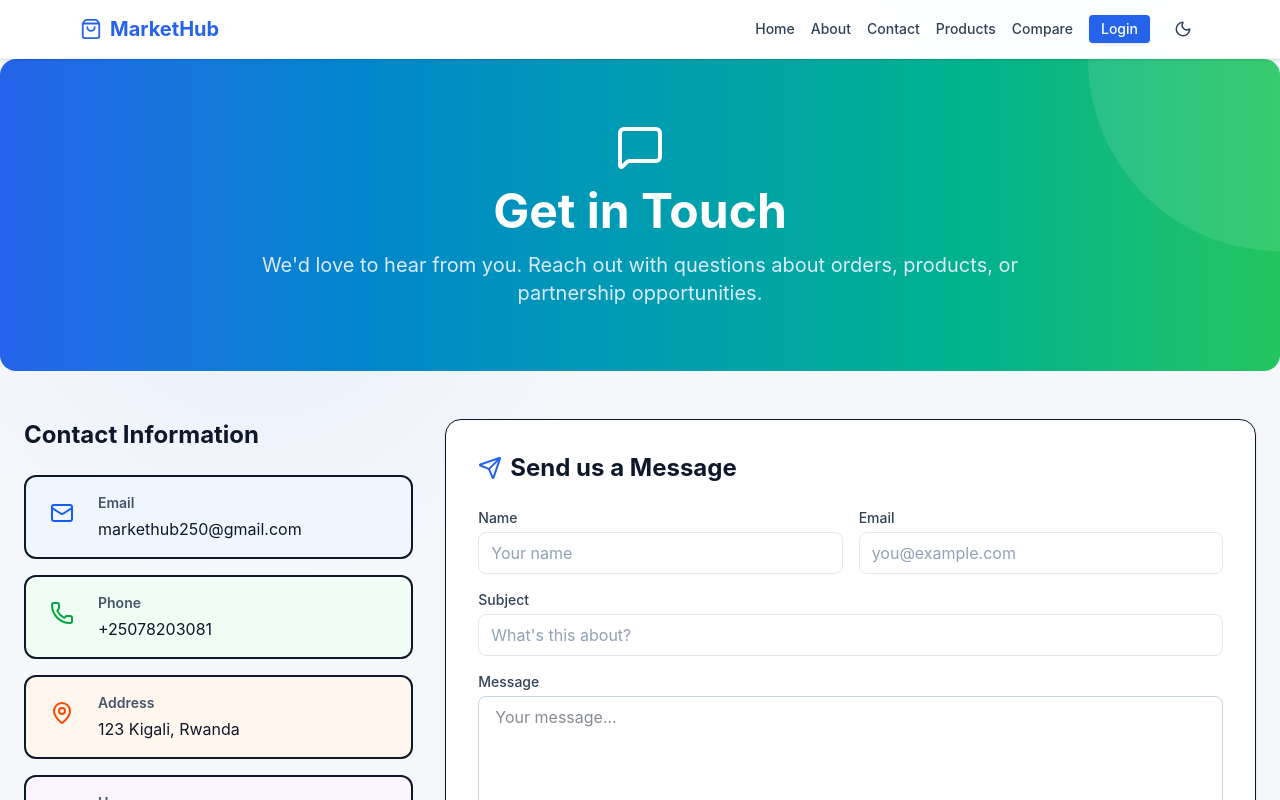
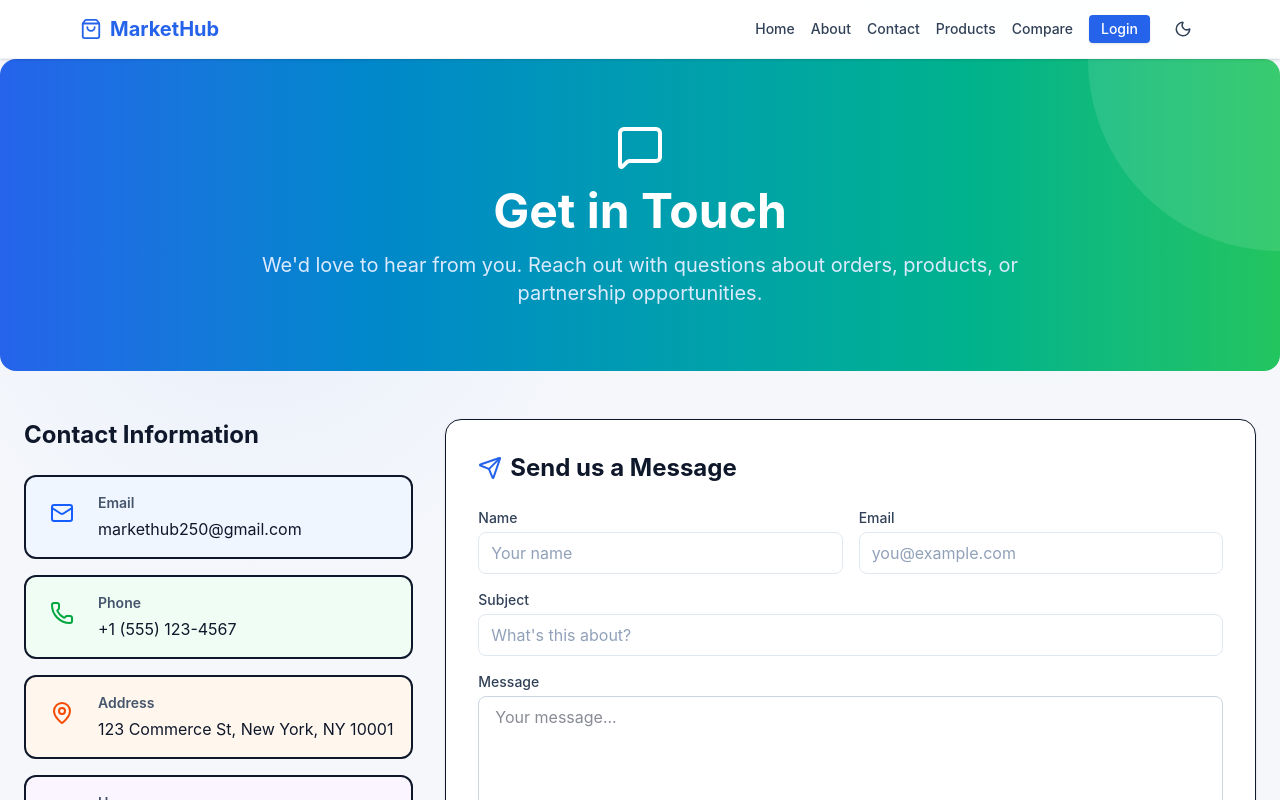
Before and after one commit to vpendo/MarketHub, a React app in the folder frontend/: page /contact in a window 1280 px wide. Shown: the top 800 px of the page. Built offline with nearby package versions, Linux system fonts and the light colour scheme; no server answers; the HTML template or start-up script is replaced by a standard one.

Commit message:
contact page

```diff
--- a/frontend/src/pages/Contact.tsx
+++ b/frontend/src/pages/Contact.tsx
@@ -43,15 +43,15 @@ export default function Contact() {
     {
       icon: <Phone className="w-6 h-6" />,
       label: "Phone",
-      value: "+25078203081",
-      link: "tel:+250782030814",
+      value: "+1 (555) 123-4567",
+      link: "tel:+15551234567",
       color: "text-green-600 dark:text-green-400",
       bg: "bg-green-50 dark:bg-green-900/20",
     },
     {
       icon: <MapPin className="w-6 h-6" />,
       label: "Address",
-      value: "123 Kigali, Rwanda",
+      value: "123 Commerce St, New York, NY 10001",
       link: "#",
       color: "text-orange-600 dark:text-orange-400",
       bg: "bg-orange-50 dark:bg-orange-900/20",
```
